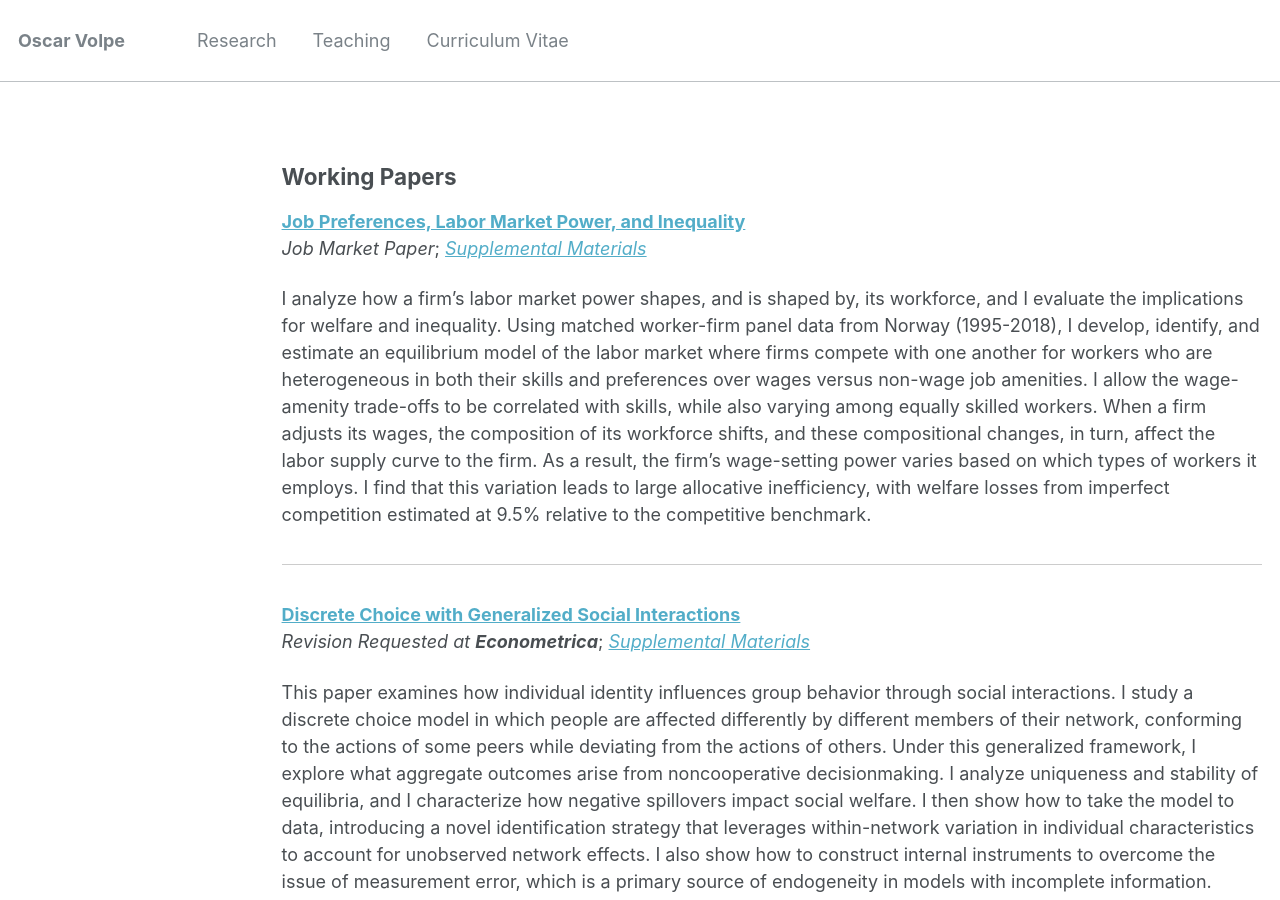
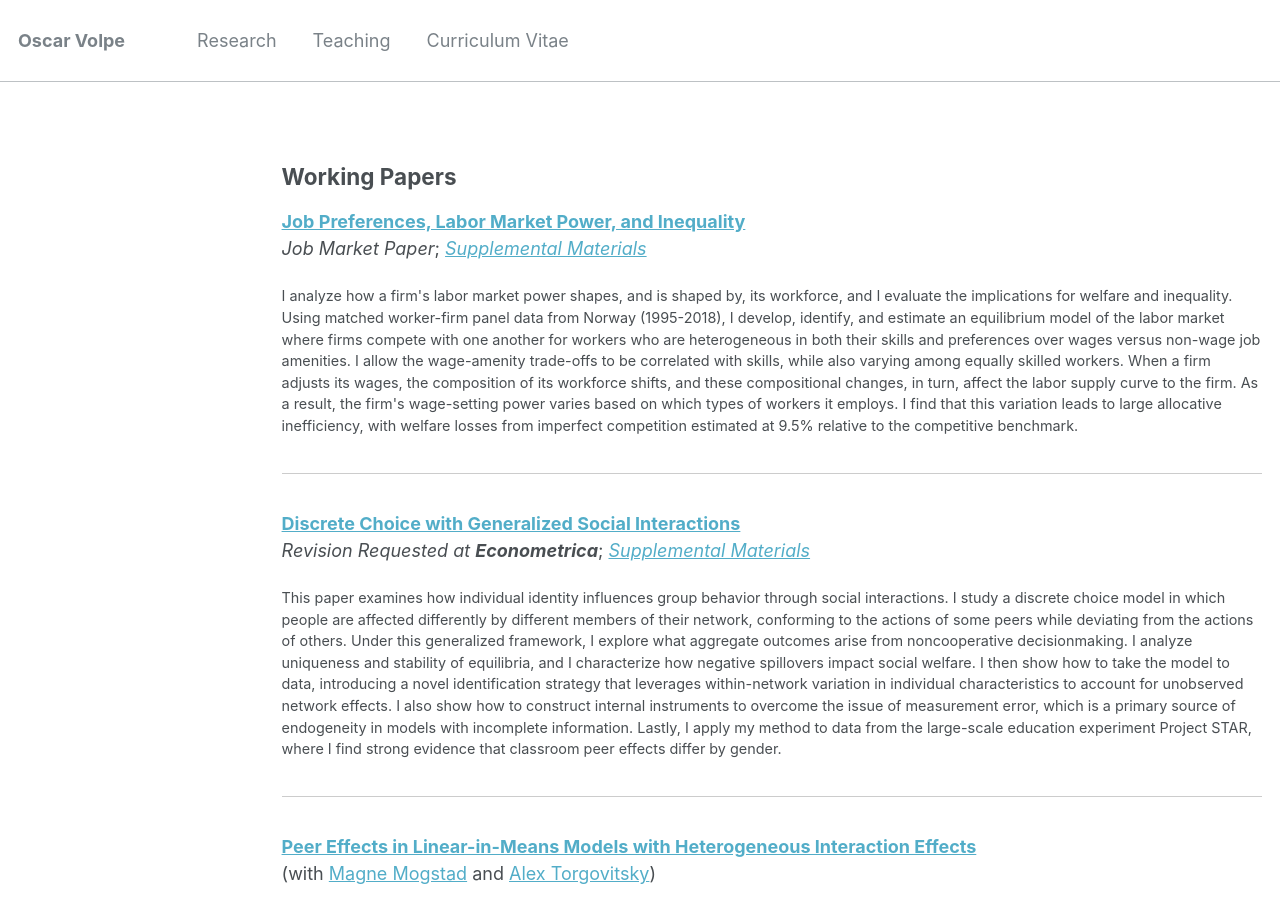
Before and after one commit to ovolpe/ovolpe.github.io, a Jekyll site: the page built from _pages/research.md, in a window 1280 px wide and 900 px high. Built offline with Jekyll 4.4.1, drawn with Linux system fonts in a browser that asks for light colours.

Commit message:
Update research.md

```diff
--- a/_pages/research.md
+++ b/_pages/research.md
@@ -11,28 +11,36 @@ author_profile: false
 [**Job Preferences, Labor Market Power, and Inequality**](/files/jmp.pdf) <br>
 _Job Market Paper_; [*Supplemental Materials*](/files/jmp_supplement.pdf)<br>
 
+<p style="font-size: 0.8em;">
 I analyze how a firm's labor market power shapes, and is shaped by, its workforce, and I evaluate the implications for welfare and inequality. Using matched worker-firm panel data from Norway (1995-2018), I develop, identify, and estimate an equilibrium model of the labor market where firms compete with one another for workers who are heterogeneous in both their skills and preferences over wages versus non-wage job amenities. I allow the wage-amenity trade-offs to be correlated with skills, while also varying among equally skilled workers. When a firm adjusts its wages, the composition of its workforce shifts, and these compositional changes, in turn, affect the labor supply curve to the firm. As a result, the firm's wage-setting power varies based on which types of workers it employs. I find that this variation leads to large allocative inefficiency, with welfare losses from imperfect competition estimated at 9.5% relative to the competitive benchmark.
+</p>
 
 <hr style="margin: 2em 0; border: none; border-top: 1px solid #ccc;">
 
 [**Discrete Choice with Generalized Social Interactions**](/files/dcwgsi_paper.pdf) <br>
 _Revision Requested at **Econometrica**_; [*Supplemental Materials*](/files/dcwgsi_supplement.pdf)<br>
 
+<p style="font-size: 0.8em;">
 This paper examines how individual identity influences group behavior through social interactions. I study a discrete choice model in which people are affected differently by different members of their network, conforming to the actions of some peers while deviating from the actions of others. Under this generalized framework, I explore what aggregate outcomes arise from noncooperative decisionmaking. I analyze uniqueness and stability of equilibria, and I characterize how negative spillovers impact social welfare. I then show how to take the model to data, introducing a novel identification strategy that leverages within-network variation in individual characteristics to account for unobserved network effects. I also show how to construct internal instruments to overcome the issue of measurement error, which is a primary source of endogeneity in models with incomplete information. Lastly, I apply my method to data from the large-scale education experiment Project STAR, where I find strong evidence that classroom peer effects differ by gender.
+</p>
 
 <hr style="margin: 2em 0; border: none; border-top: 1px solid #ccc;">
 
 [**Peer Effects in Linear-in-Means Models with Heterogeneous Interaction Effects**](/files/mto2024.pdf) <br>
 (with [Magne Mogstad](https://sites.google.com/site/magnemogstad) and [Alex Torgovitsky](https://a-torgovitsky.github.io))
 
+<p style="font-size: 0.8em;">
 We study peer effects in linear-in-means models with heterogeneous interaction effects. The classical linear-in-means model imposes strict homogeneity on the interaction effects, yielding testable implications that can easily be examined in data. We relax these restrictions to allow for both positive and negative interaction effects that vary within and across groups. These extensions make the linear-in-means model suited to study a wide range of economic behaviors in addition to peer effects, including joint labor supply decisions within households and strategic interactions among firms. We analyze what can and cannot be learned from frequently used OLS and IV estimands for linear-in-means models under heterogeneous interaction effects. While these estimands do not lead to point identification, they can still be used to draw inferences about key economic quantities. We apply these results to two economic applications: classroom peer effects in Kenyan primary schools and strategic pricing decisions among cocoa traders in Sierra Leone. In each application, we reject homogenous interaction effects. Yet, we still draw meaningful inferences about endogenous interactions and social multipliers while allowing for heterogeneous interaction effects.
+</p>
 
 <hr style="margin: 2em 0; border: none; border-top: 1px solid #ccc;">
 
 [**Linear Supply and Demand in Heterogeneous Markets**](/files/lsdhm_paper.pdf) <br>
 (with L. Henry de Frahan, [Ingvil Gaarder](https://sites.google.com/site/ingvilgaarder), [Magne Mogstad](https://sites.google.com/site/magnemogstad), and [Alex Torgovitsky](https://a-torgovitsky.github.io))
 
+<p style="font-size: 0.8em;">
 We modify the classic linear supply and demand system to allow for the coefficients on price to be unobservable random variables that vary across heterogeneous markets. Known conditions for point identification place strong requirements on the available instruments. We show how to construct and estimate bounds on scalar target parameters that are valid for any type of instrument, or even with no instrument at all. Numerical simulations calibrated to a well-known data set show that the model is not point identified. However, the bounds can be remarkably informative even under limited instrument variation. We apply our approach to study the welfare effects of sales tax.
+</p>
 
 <br style="clear: both;">
 <hr style="margin: 2em 0; border: none; border-top: 1px solid #ccc;">
```
